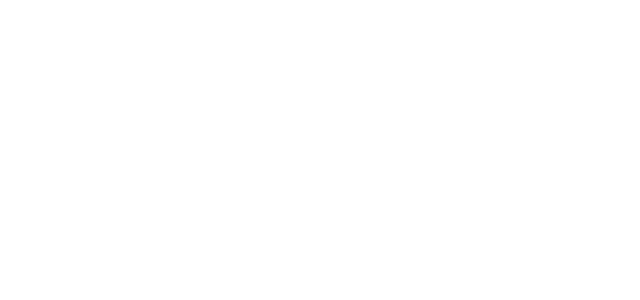
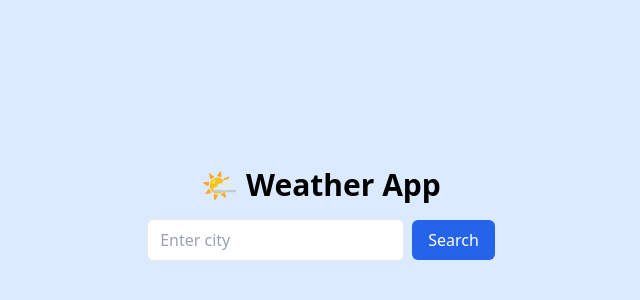
Before and after one commit to DEEPAN-3195/react-30days, a React (Vite) app: page /weather in a window 1280 px wide. Before the commit this address had no page. Shown: the part 186-486 px from the top of the page, without its empty margins (319-959 px from the left). Built offline with nearby package versions, Linux system fonts and the light colour scheme.

Commit message:
weather-app

```diff
--- a/package.json
+++ b/package.json
@@ -10,6 +10,8 @@
     "preview": "vite preview"
   },
   "dependencies": {
+    "@tanstack/react-query": "^5.90.5",
+    "axios": "^1.13.1",
     "lucide-react": "^0.548.0",
     "react": "^19.1.1",
     "react-dom": "^19.1.1",
--- a/src/App.jsx
+++ b/src/App.jsx
@@ -1,8 +1,35 @@
-import { useState } from 'react'
-import reactLogo from './assets/react.svg'
-import viteLogo from '/vite.svg'
-import './App.css'
+import React from "react";
+import ReactDOM from "react-dom/client";
+import { BrowserRouter, Routes, Route } from "react-router-dom";
+import Home from "./Home.jsx";
+import ProfileCard from "./Components/ProfileCard.jsx";
+import CounterApp from "./Components/CounterApp.jsx";
+import "./index.css";
+import TodoApp from "./Components/TodoApp.jsx";
+import DigitalClock from "./Components/DigitalClock.jsx";
+import Navbar from "./Components/Navbar.jsx";
+import PortfolioWebsite from "./Components/Portfolio-website/PortfolioWebsite.jsx";
+import Login from "./Components/login-signup/Login.jsx";
+import Signup from "./Components/login-signup/Signup.jsx";
+import SuccessLogin from "./Components/login-signup/SuccessLogin.jsx";
+import WeatherApp from "./Components/weather-app/Weather.jsx";
 
 export default function App() {
-  return <h1 className="text-3xl font-bold text-center text-blue-600">HI,Hello React 30 Days 🚀</h1>;
+  return (
+    <BrowserRouter >
+      <Routes>
+        <Route path="/" element={<Home />} />
+        <Route path="/profile-card" element={<ProfileCard />} />
+        <Route path="/counter-app" element={<CounterApp />} />
+        <Route path="/todo-list" element={<TodoApp />} />
+        <Route path="/digital-clock" element={<DigitalClock />} />
+        <Route path="/navbar" element={<Navbar />} />
+        <Route path="/portfolio/*" element={<PortfolioWebsite />} />
+        <Route path="/login" element={<Login />} />
+        <Route path="/signup" element={<Signup />} />
+        <Route path="/sucess-login" element={<SuccessLogin />} />
+        <Route path="/weather" element={<WeatherApp />} />
+      </Routes>
+    </BrowserRouter >
+  )
 }
--- /dev/null
+++ b/src/Components/weather-app/Weather.jsx
@@ -0,0 +1,53 @@
+
+
+import { useState } from "react";
+import { useWeather } from "./useWeather";
+
+export default function WeatherApp() {
+    const [city, setCity] = useState("");
+    const [search, setSearch] = useState("");
+
+    const { data, isLoading, isError, refetch } = useWeather(search);
+
+    const handleSubmit = (e) => {
+        e.preventDefault();
+        setSearch(city);
+    };
+
+    return (
+        <div className="flex flex-col items-center justify-center min-h-screen bg-blue-100">
+            <h1 className="text-3xl font-bold mb-4">🌤️ Weather App</h1>
+
+            <form onSubmit={handleSubmit}>
+                <input
+                    type="text"
+                    placeholder="Enter city"
+                    value={city}
+                    onChange={(e) => setCity(e.target.value)}
+                    className="border px-3 py-2 rounded-md"
+                />
+                <button className="ml-2 px-4 py-2 bg-blue-600 text-white rounded-md">
+                    Search
+                </button>
+            </form>
+
+            {isLoading && <p>Loading...</p>}
+            {isError && <p>City not found!</p>}
+
+            {data && (
+                <div className="mt-4 bg-white p-4 rounded-lg shadow-md">
+                    <h2 className="text-2xl font-semibold">{data.name}</h2>
+                    <p>🌡️ {data.main.temp}°C</p>
+                    <p>💧 Humidity: {data.main.humidity}%</p>
+                    <p>🌬️ Wind: {data.wind.speed} m/s</p>
+                    <button
+                        onClick={() => refetch()}
+                        className="mt-2 px-3 py-1 bg-blue-500 text-white rounded-md"
+                    >
+                        Refresh
+                    </button>
+                </div>
+            )}
+        </div>
+    );
+}
--- /dev/null
+++ b/src/Components/weather-app/useWeather.js
@@ -0,0 +1,10 @@
+import axios from "axios";
+import { useQuery } from "@tanstack/react-query";
+import { fetchWeatherApi } from "./weatherApi";
+export function useWeather(city) {
+  return useQuery({
+    queryKey: ["Weather", city],
+    queryFn: () => fetchWeatherApi(city),
+    enabled: !!city,
+  });
+}
--- /dev/null
+++ b/src/Components/weather-app/weatherApi.js
@@ -0,0 +1,17 @@
+import axios from "axios";
+
+const API_KEY = "836580772ffe5825340dd2cd44d12fd0";
+const weatherApi = axios.create({
+  baseURL: "https://api.openweathermap.org/data/2.5/",
+});
+
+export const fetchWeatherApi = async (city) => {
+  const response = await weatherApi.get("weather", {
+    params: {
+      q: city,
+      appid: API_KEY,
+      units: "metric",
+    },
+  });
+  return response.data;
+};
--- a/src/Home.jsx
+++ b/src/Home.jsx
@@ -8,6 +8,7 @@ const projects = [
   { day: "09", title: "NavBar", path: "/navbar" },
   { day: "11", title: "Portfolio", path: "/portfolio" },
   { day: "13", title: "Login/Signup", path: "/login" },
+  { day: "15", title: "Weather", path: "/weather" },
 ];
 
 export default function Home() {
--- a/src/main.jsx
+++ b/src/main.jsx
@@ -1,31 +1,14 @@
-import React from "react";
+import React, { StrictMode } from "react";
 import ReactDOM from "react-dom/client";
-import { BrowserRouter, Routes, Route } from "react-router-dom";
-import Home from "./Home.jsx";
-import ProfileCard from "./Components/ProfileCard.jsx";
-import CounterApp from "./Components/CounterApp.jsx";
-import "./index.css";
-import TodoApp from "./Components/TodoApp.jsx";
-import DigitalClock from "./Components/DigitalClock.jsx";
-import Navbar from "./Components/Navbar.jsx";
-import PortfolioWebsite from "./Components/Portfolio-website/PortfolioWebsite.jsx";
-import Login from "./Components/login-signup/Login.jsx";
-import Signup from "./Components/login-signup/Signup.jsx";
-import SuccessLogin from "./Components/login-signup/SuccessLogin.jsx";
 
+import App from "./App";
+import { QueryClientProvider, QueryClient } from "@tanstack/react-query";
+
+const queryClient = new QueryClient();
 ReactDOM.createRoot(document.getElementById("root")).render(
-  <BrowserRouter>
-    <Routes>
-      <Route path="/" element={<Home />} />
-      <Route path="/profile-card" element={<ProfileCard />} />
-      <Route path="/counter-app" element={<CounterApp />} />
-      <Route path="/todo-list" element={<TodoApp />} />
-      <Route path="/digital-clock" element={<DigitalClock />} />
-      <Route path="/navbar" element={<Navbar />} />
-      <Route path="/portfolio/*" element={<PortfolioWebsite />} />
-      <Route path="/login" element={<Login />} />
-      <Route path="/signup" element={<Signup />} />
-      <Route path="/sucess-login" element={<SuccessLogin />} />
-    </Routes>
-  </BrowserRouter>
+  <StrictMode>
+    <QueryClientProvider client={queryClient}>
+      <App />
+    </QueryClientProvider>
+  </StrictMode>
 );
```
Also changed, not shown: 1 other file (tests, documents, lock files or other folders).
